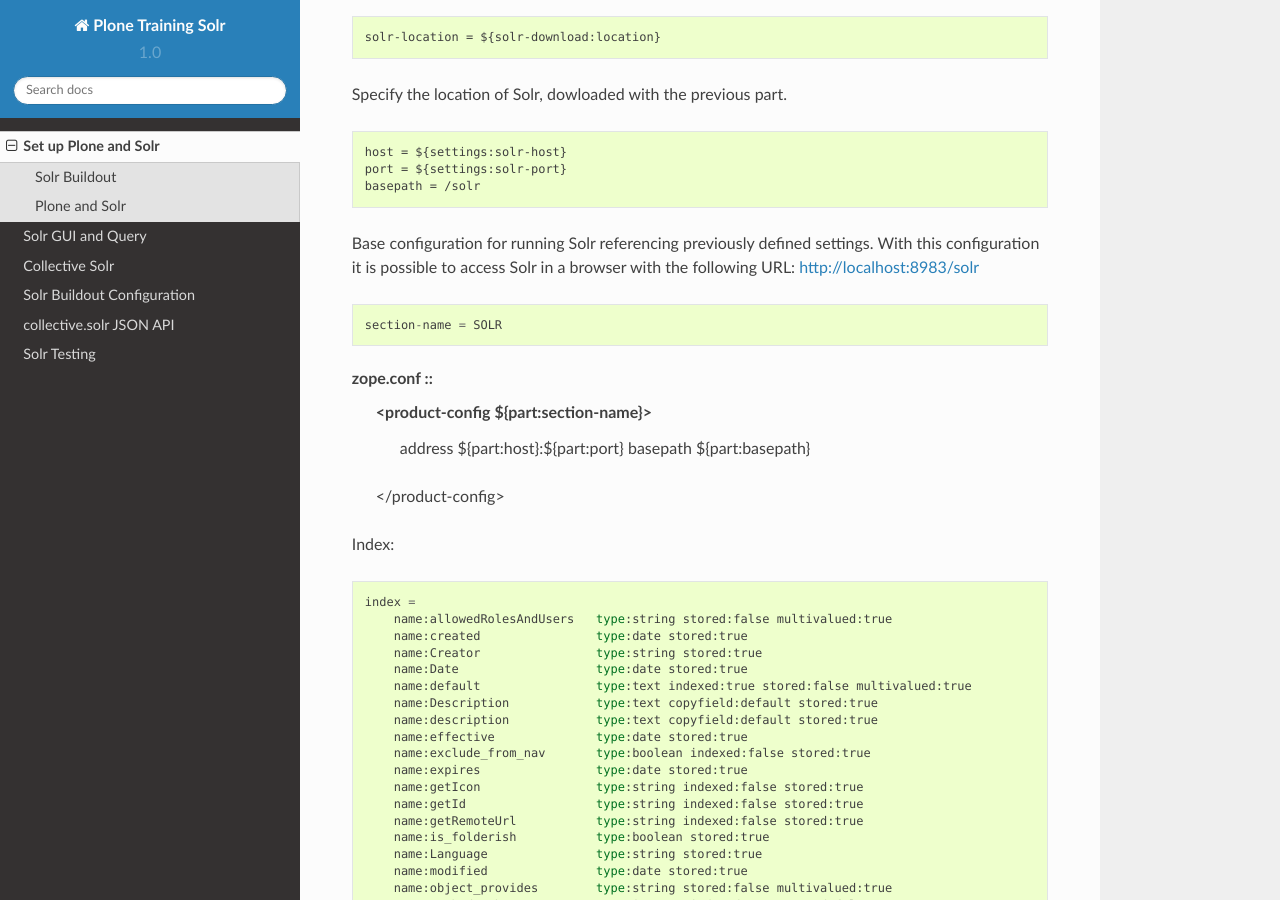
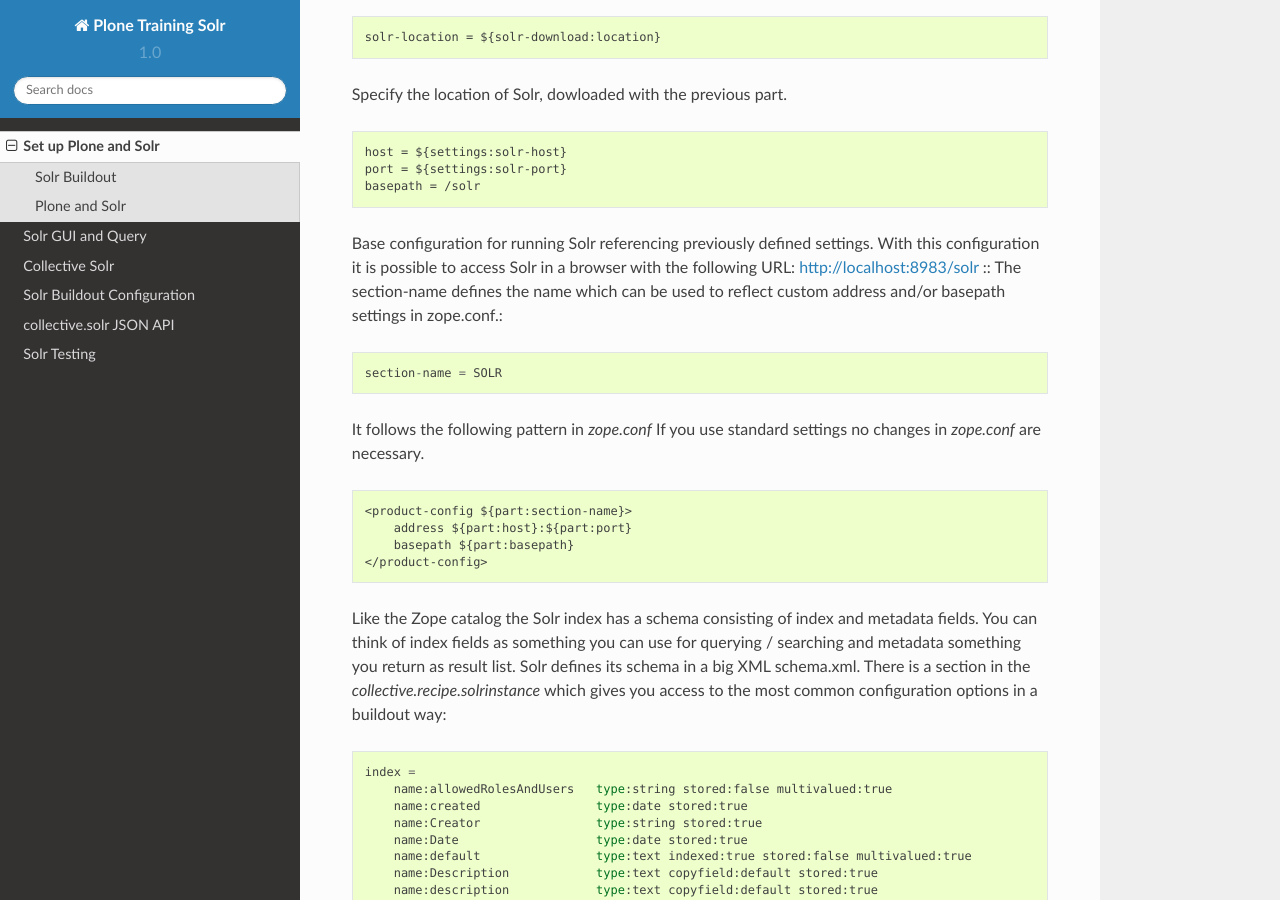
Before and after one commit to tomgross/plone-training-solr, a Sphinx documentation site: the page built from docs/source/setup.rst, in a window 1280 px wide and 900 px high, scrolled down 2483 px. Built offline with Sphinx 7.4.7 and the Read the Docs theme 2.0.0, drawn with Linux system fonts in a browser that asks for light colours.

Commit message:
more documentation work

```diff
--- a/docs/source/setup.rst
+++ b/docs/source/setup.rst
@@ -123,16 +123,28 @@ Specify the location of Solr, dowloaded with the previous part. ::
 Base configuration for running Solr referencing previously defined settings.
 With this configuration it is possible to access Solr in a browser with the
 following URL: http://localhost:8983/solr ::
+The section-name defines the name which can be used to reflect custom address
+and/or basepath settings in zope.conf.::
 
     section-name = SOLR
 
-zope.conf ::
+It follows the following pattern in *zope.conf* If you use standard settings
+no changes in *zope.conf* are necessary. ::
+
     <product-config ${part:section-name}>
         address ${part:host}:${part:port}
         basepath ${part:basepath}
     </product-config>
 
-Index::
+.. note: Another easy way to use different hosts on dev, stage and production
+   machines is to define a host alias in /etc/hosts
+
+Like the Zope catalog the Solr index has a schema consisting of index and metadata fields.
+You can think of index fields as something you can use for querying / searching
+and metadata something you return as result list.
+Solr defines its schema in a big XML schema.xml. There is a section in the
+*collective.recipe.solrinstance* which gives you access to the most common
+configuration options in a buildout way::
 
     index =
         name:allowedRolesAndUsers   type:string stored:false multivalued:true
```
